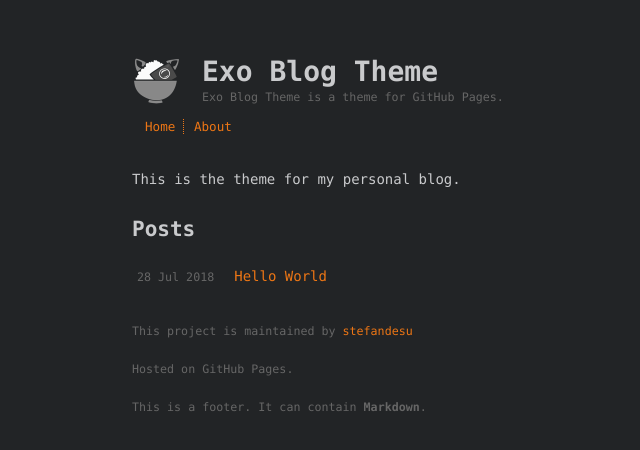
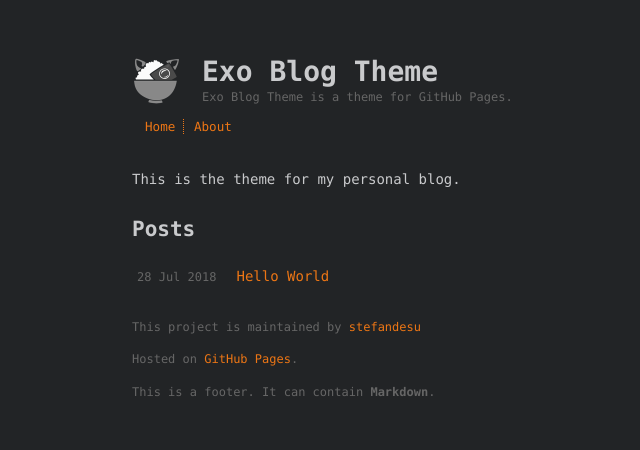
Before and after one commit to stefandesu/exo-blog-theme, a Jekyll site: the page built from index.html, in a window 1280 px wide. Shown: the top 450 px of the page, without its empty margins (213-853 px from the left). Built offline with Jekyll 4.4.1, drawn with Linux system fonts in a browser that asks for light colours; the list of posts is cut into pages by our own code.

Commit message:
Fix footer and make site W3C valid

```diff
--- a/_layouts/default.html
+++ b/_layouts/default.html
@@ -1,6 +1,7 @@
 <!DOCTYPE html>
 <html lang="{{ site.lang | default: "en-US" }}">
   <head>
+    <title>{{ site.title }}</title>
     <meta charset="UTF-8">
     <meta http-equiv="X-UA-Compatible" content="IE=edge">
     <meta name="viewport" content="width=device-width, initial-scale=1">
@@ -20,7 +21,7 @@
           <a href="{{ "/" | absolute_url }}">
             {% if site.logo %}
             <div id="logo">
-              <img src="{{site.logo | relative_url}}" width="50px">
+              <img src="{{site.logo | relative_url}}" width="50" alt="Logo">
             </div>
             {% endif %}
             <div id="title">
@@ -46,11 +47,17 @@
       </section>
       <footer>
         {% if site.github.is_project_page %}
-        <p><small>This project is maintained by <a href="{{ site.github.owner_url }}">{{ site.github.owner_name }}</a></small></p>
+        <p>
+          This project is maintained by <a href="{{ site.github.owner_url }}">{{ site.github.owner_name }}</a>
+        </p>
         {% endif %}
-        <p><small>Hosted on GitHub Pages.</small></p>
+        {% if site.github.url %}
+        <p>
+          Hosted on <a href="{{ site.github.url }}">GitHub Pages</a>.
+        </p>
+        {% endif %}
         {% if site.footer %}
-        <p><small>{{ site.footer | markdownify }}</small></p>
+        {{ site.footer | markdownify }}
         {% endif %}
       </footer>
     </div>
--- a/assets/css/style.css
+++ b/assets/css/style.css
@@ -27,7 +27,8 @@
   margin: 10px;
 }
 
-small {
+small, footer {
+  font-size: 12px;
   color: #666;
 }
 
```
